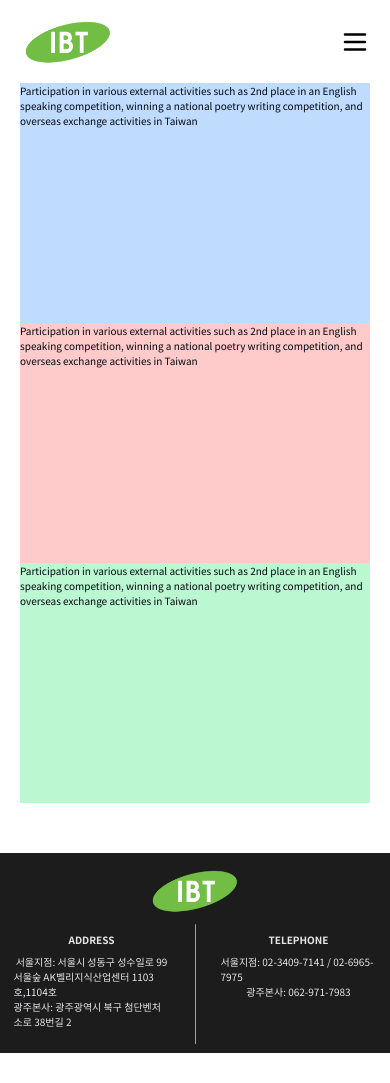
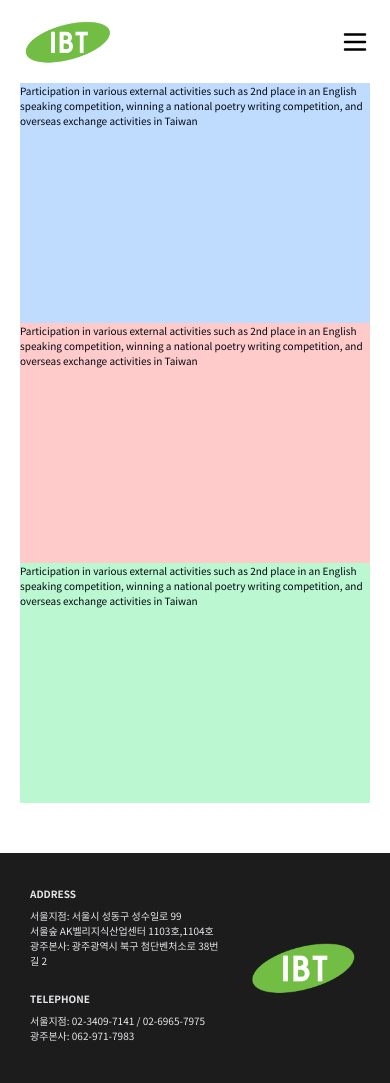
Before and after one commit to ddhelop/IBT_Homepage-Web, a Next.js app: page / in a window 390 px wide. Before the commit the page ends 1053 px from the top, so only its background shows below. Built offline with nearby package versions, Linux system fonts and the light colour scheme.

Commit message:
fix: 반응형 footer

```diff
--- a/src/components/Footer.tsx
+++ b/src/components/Footer.tsx
@@ -2,20 +2,20 @@ import Image from 'next/image'
 
 export default function Footer() {
   return (
-    <footer className="w-full h-80 bg-footer-black mt-20">
-      <div className="flex flex-col w-full h-80 justify-center items-center">
-        <div className="relative w-40 h-1/4">
-          <Image src={'/image/Logo.png'} width={1000} height={300} objectFit="cover" />
+    <footer className="w-full bg-footer-black mt-20 py-10">
+      <div className="flex lg:flex-col flex-row-reverse justify-center gap-9 px-[3rem] lg:px-0 items-center">
+        <div className="relative flex w-48 h-28">
+          <Image src={'/image/Logo.png'} fill objectFit="cover" />
         </div>
-        <div className="flex flex-row w-full justify-center mt-5">
-          <div className="flex flex-col w-2/5 items-center text-gray-200 pt-3 pb-6">
+        <div className="flex lg:flex-row flex-col lg:w-full lg:justify-center">
+          <div className="flex flex-col lg:w-2/5 lg:items-center text-gray-200 pt-3 pb-6">
             <div className="font-bold mb-3">ADDRESS</div>
             <div>서울지점: 서울시 성동구 성수일로 99</div>
             <div>서울숲 AK벨리지식산업센터 1103호,1104호</div>
             <div>광주본사: 광주광역시 북구 첨단벤처소로 38번길 2</div>
           </div>
-          <div className="w-[1px] rounded-xl bg-gray-400 mx-10" />
-          <div className="flex flex-col w-2/5 items-center text-gray-200 pt-3 pb-6">
+          <div className="lg:w-[1px] lg:rounded-xl lg:bg-gray-400 lg:mx-10" />
+          <div className="flex flex-col lg:w-2/5 lg:items-center text-gray-200 pt-3 pb-6">
             <div className="font-bold mb-3">TELEPHONE</div>
             <div>서울지점: 02-3409-7141 / 02-6965-7975</div>
             <div>광주본사: 062-971-7983</div>
```
